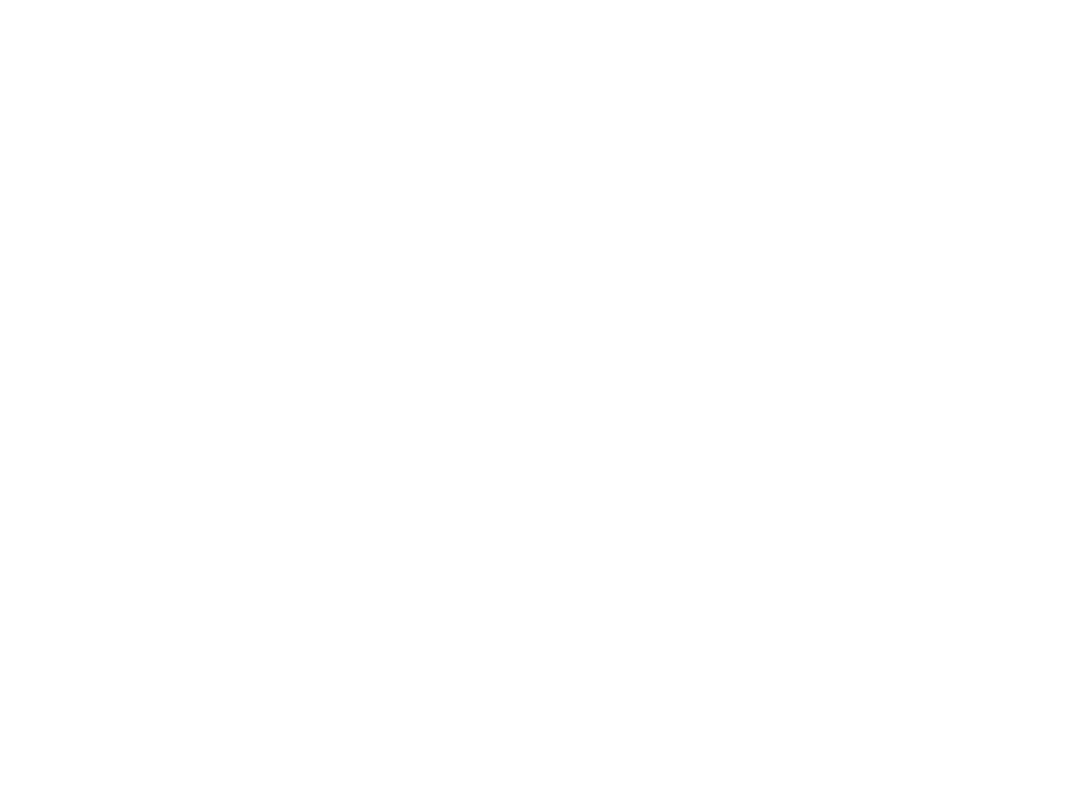
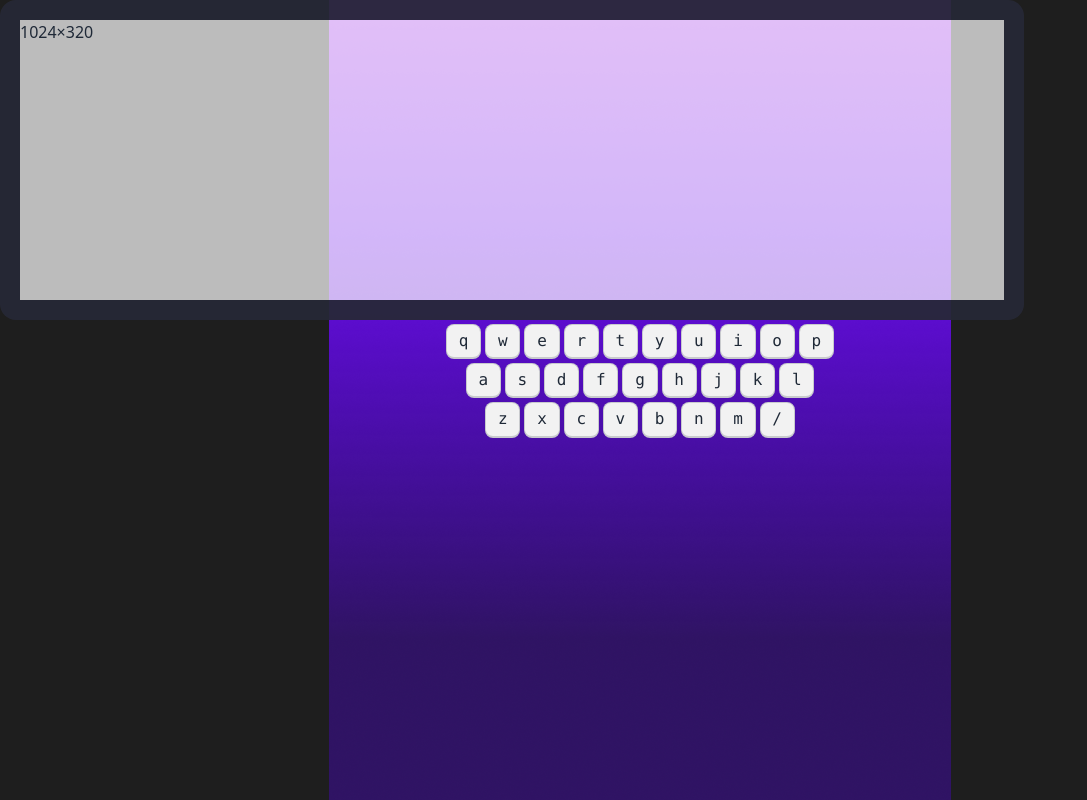
Before and after one commit to Oishee12/alpha-clash-pro, a plain HTML site: page index.html in a window 1280 px wide. Shown: the whole page, without its empty margins (0-1087 px from the left). Drawn offline with nearby package versions, Linux system fonts and the light colour scheme.

Commit message:
added home screen

```diff
--- a/index.html
+++ b/index.html
@@ -13,15 +13,67 @@
 </head>
 
 <body>
-    <section class="home">
+    <main class="min-h-screen bg-[#1E1E1E] bg-[url(images/background.png)] bg-no-repeat bg-center">
+        <!-- home screen -->
+        <section class="home min-h-screen text-white flex flex-col justify-center items-center hidden">
+            <div class="flex flex-col items-center gap-10">
+                <h1 class="text-8xl anton-regular">ALPHABET CLASH</h1>
+                <p class="poppins-medium">Unleash Your Keyboard Kung Fu : Press “Enter” to Play</p>
+                <button class="btn bg-white text-black">Play Now</button>
+            </div>
+        </section>
+        <!-- play ground start-->
+        <section class="play-ground">
+            <div>
+                <!-- screen -->
+                <div class="artboard artboard-horizontal phone-6 border-[20px] rounded-2xl border-[#010313CC] bg-[#FFFFFFB3]">
+                    1024×320
+                </div>
+                <!-- keyboard start -->
+                <div>
+                    <div class="flex justify-center gap-1 my-1 w-full">
+                        <kbd class="kbd">q</kbd>
+                        <kbd class="kbd">w</kbd>
+                        <kbd class="kbd">e</kbd>
+                        <kbd class="kbd">r</kbd>
+                        <kbd class="kbd">t</kbd>
+                        <kbd class="kbd">y</kbd>
+                        <kbd class="kbd">u</kbd>
+                        <kbd class="kbd">i</kbd>
+                        <kbd class="kbd">o</kbd>
+                        <kbd class="kbd">p</kbd>
+                      </div>
+                      <div class="flex justify-center gap-1 my-1 w-full">
+                        <kbd class="kbd">a</kbd>
+                        <kbd class="kbd">s</kbd>
+                        <kbd class="kbd">d</kbd>
+                        <kbd class="kbd">f</kbd>
+                        <kbd class="kbd">g</kbd>
+                        <kbd class="kbd">h</kbd>
+                        <kbd class="kbd">j</kbd>
+                        <kbd class="kbd">k</kbd>
+                        <kbd class="kbd">l</kbd>
+                      </div>
+                      <div class="flex justify-center gap-1 my-1 w-full">
+                        <kbd class="kbd">z</kbd>
+                        <kbd class="kbd">x</kbd>
+                        <kbd class="kbd">c</kbd>
+                        <kbd class="kbd">v</kbd>
+                        <kbd class="kbd">b</kbd>
+                        <kbd class="kbd">n</kbd>
+                        <kbd class="kbd">m</kbd>
+                        <kbd class="kbd">/</kbd>
+                      </div>
+                </div>
+                <!-- keyboard end -->
+                <!-- life score -->
+            </div>
+        </section>
+        <!-- playground end -->
+        <section class="score">
 
-    </section>
-    <section class="play-ground">
-
-    </section>
-    <section class="score">
-
-    </section>
+        </section>
+    </main>
 </body>
 
 </html>
--- a/styles/styles.css
+++ b/styles/styles.css
@@ -30,3 +30,12 @@
     font-weight: 500;
     font-style: normal;
   }
+
+  /* anton font */
+  @import url('https://fonts.googleapis.com/css2?family=Anton&display=swap')
+
+  .anton-regular {
+    font-family: "Anton", sans-serif;
+    font-weight: 400;
+    font-style: normal;
+  }
```
